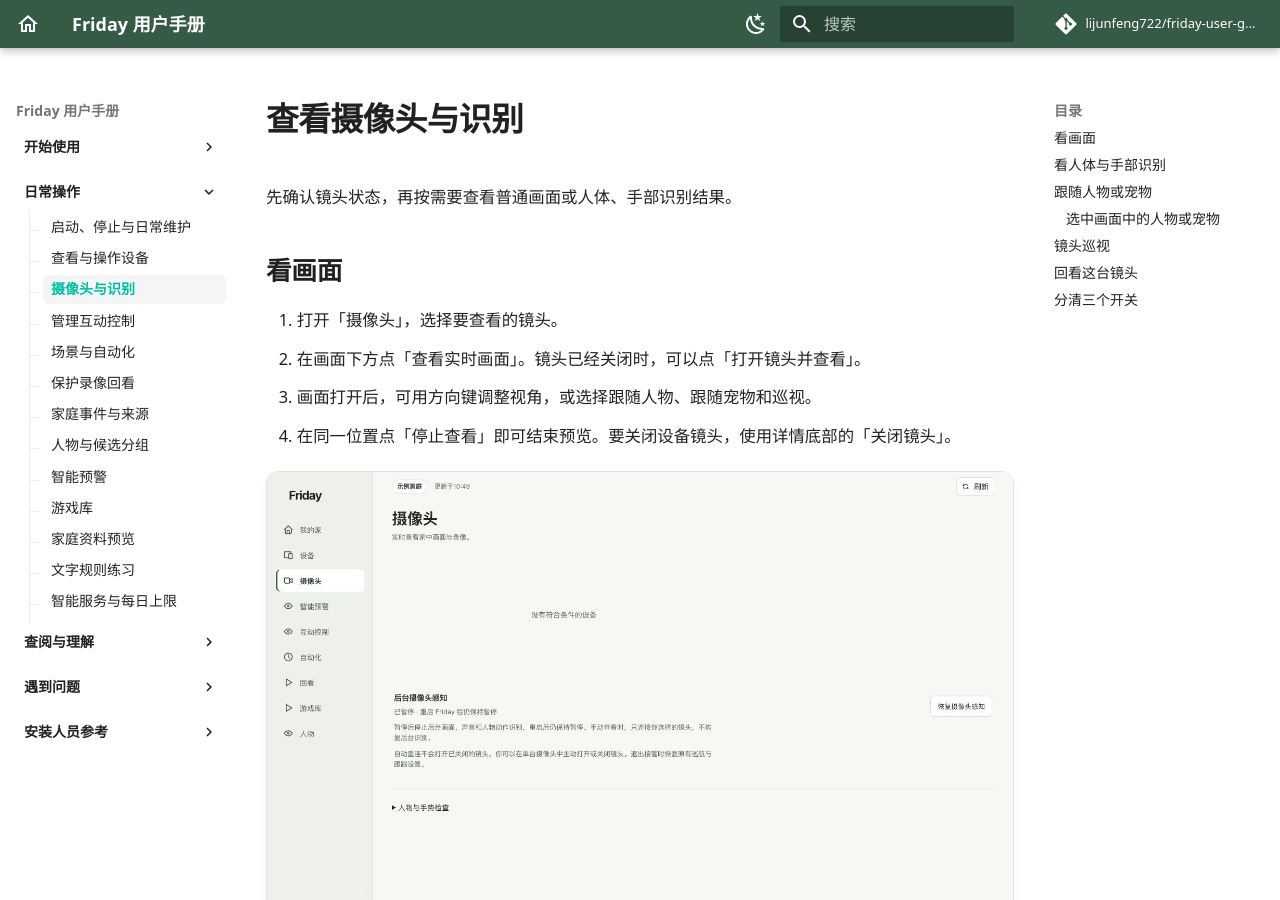
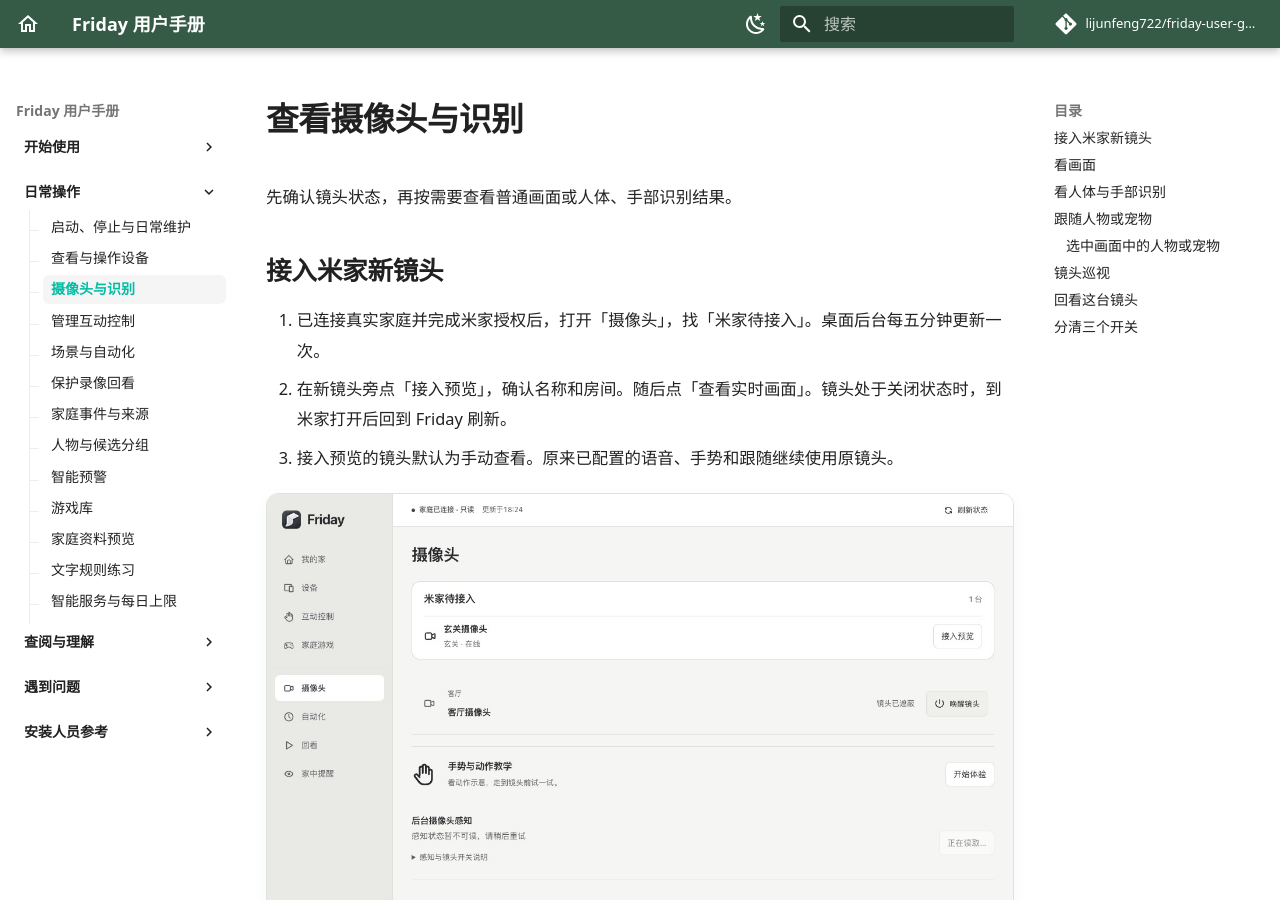
Before and after one commit to lijunfeng722/friday-user-guide, an MkDocs documentation site: the page built from docs/guides/cameras.md, in a window 1280 px wide and 900 px high. Built offline with MkDocs 1.6.1 and Material for MkDocs 9.7.7, drawn with Linux system fonts in a browser that asks for light colours; comment, search, counter and statistics services are not loaded; some of the changed text lies outside the part shown.

Commit message:
文档：说明米家新设备接入和唤醒测试

```diff
--- a/docs/guides/cameras.md
+++ b/docs/guides/cameras.md
@@ -1,6 +1,14 @@
 # 查看摄像头与识别
 
 先确认镜头状态，再按需要查看普通画面或人体、手部识别结果。
+
+## 接入米家新镜头
+
+1. 已连接真实家庭并完成米家授权后，打开「摄像头」，找「米家待接入」。桌面后台每五分钟更新一次。
+2. 在新镜头旁点「接入预览」，确认名称和房间。随后点「查看实时画面」。镜头处于关闭状态时，到米家打开后回到 Friday 刷新。
+3. 接入预览的镜头默认为手动查看。原来已配置的语音、手势和跟随继续使用原镜头。
+
+![示例摄像头页面的米家待接入区域与接入预览按钮](../assets/screenshots/friday-mijia-device-discovery.jpg)
 
 ## 看画面
 
@@ -28,6 +36,8 @@
 查看实时画面后，选「跟随人物」或「跟随宠物」。宠物跟随需要当前镜头支持猫狗识别。
 
 转动后，看到「正在确认原目标」时，等镜头核对新的画面。如果显示「未找到原目标」，让目标回到清楚的视野中，再点「重新跟随人物」或「重新跟随宠物」。多人或多只宠物无法区分时，镜头会等待目标明确。
+
+测试语音唤醒时，先打开语音输入并在主镜头选择「跟随人物」。独自站在画面一侧，说一声「Friday」，然后停一下。镜头用当前画面判断如何朝你调整。你已经在画面中央时，云台可保持原位。需要排查时，记下试喊的时间即可查对本机回执。
 
 ![示例门厅找不到原目标时的重新跟随按钮，合成画面](../assets/screenshots/friday-camera-follow-retry.jpg)
 
```
Also changed, not shown: USER_MANUAL.md (+14 -0 lines), docs/guides/devices.md (+2 -0 lines), docs/troubleshooting/faq.md (+2 -0 lines), docs/assets/screenshots/friday-mijia-device-discovery.jpg (added).
